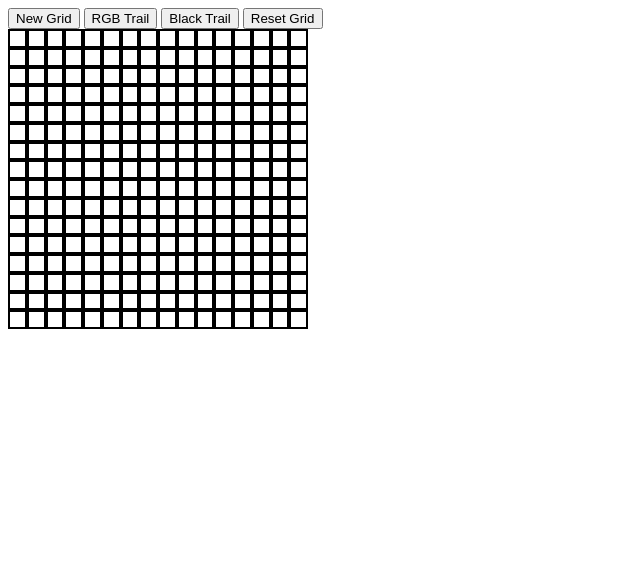
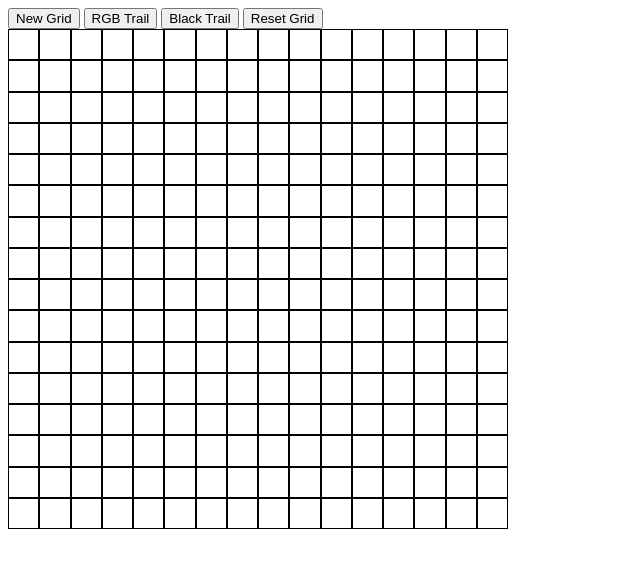
Before and after one commit to alihaider1145/EtchASketch, a plain HTML site: page index.html in a window 1280 px wide. Shown: the whole page, without its empty margins (0-640 px from the left). Drawn offline with Linux system fonts and the light colour scheme.

Commit message:
Change the gridHolder size to 500px

```diff
--- a/javascript.js
+++ b/javascript.js
@@ -16,7 +16,7 @@ rgbTrailBtn.addEventListener("click", rgbTrail);
 resetGridBtn.addEventListener("click", resetGrid)
 
 function newGrid(gridSize){
-    let squareSize = ((300/gridSize)-4);
+    let squareSize = ((500/gridSize)-2);
     while(gridHolder.firstChild){
         gridHolder.removeChild(gridHolder.firstChild);
     }
--- a/style.css
+++ b/style.css
@@ -1,11 +1,11 @@
 .square{
     height: 56px;
     width: ()px;
-    border: 2px solid black;
+    border: 1px solid black;
 }
 
 .gridHolder{
     display: flex;
     flex-wrap: wrap;
-    width: 300px;
+    width: 500px;
 }
```
